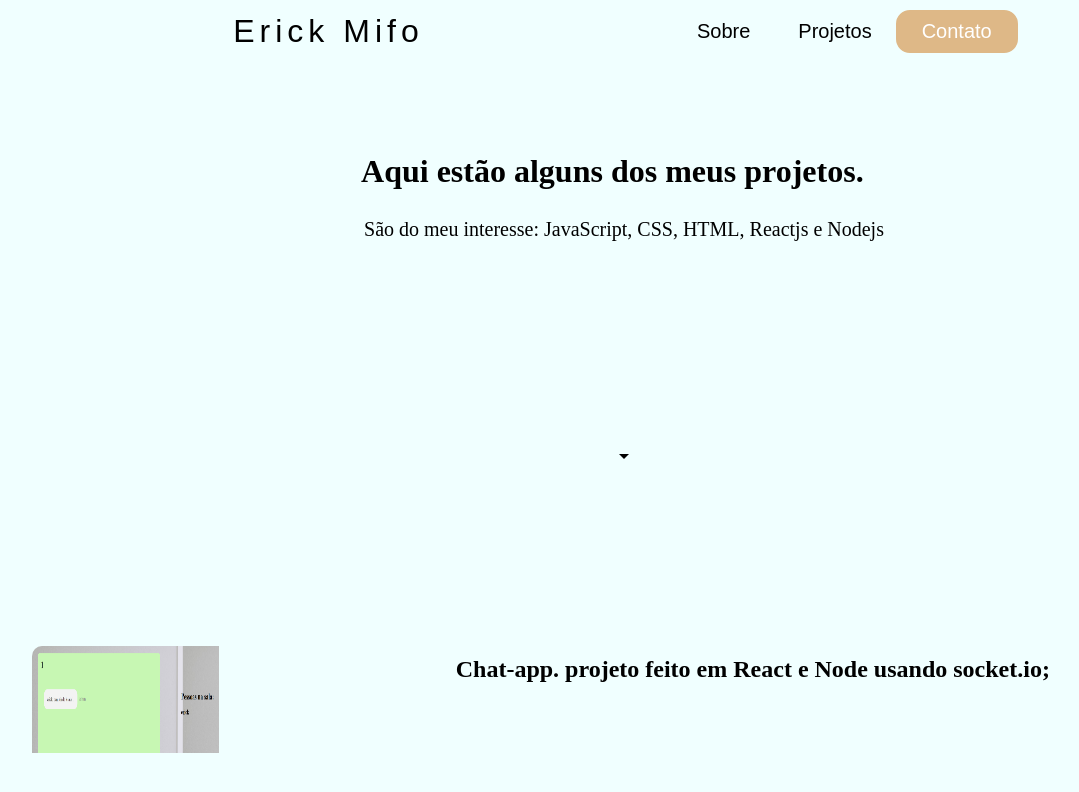
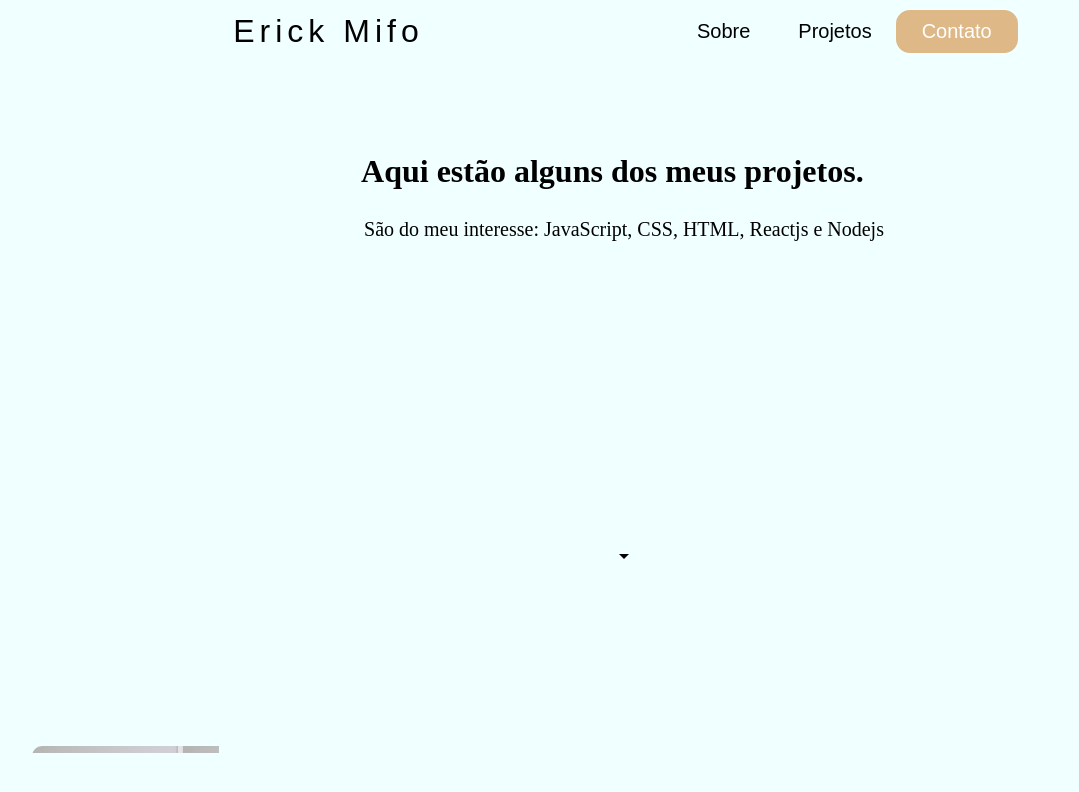
Before and after one commit to ErickMifo/Portfolio, a React (Create React App) app: page /projetos in a window 1280 px wide. Shown: the top 792 px of the page, without its empty margins (16-1095 px from the left). Built offline with nearby package versions, Linux system fonts and the light colour scheme.

Commit message:
UPDATE: arrow padding

```diff
--- a/src/pages/projetos/styles.css
+++ b/src/pages/projetos/styles.css
@@ -16,7 +16,7 @@
 .interests {
   margin: 3px;
   font-size: 1.25rem;
-  padding-bottom: 100px;
+  padding-bottom: 200px;
 }
 
 .titleproject {
```
